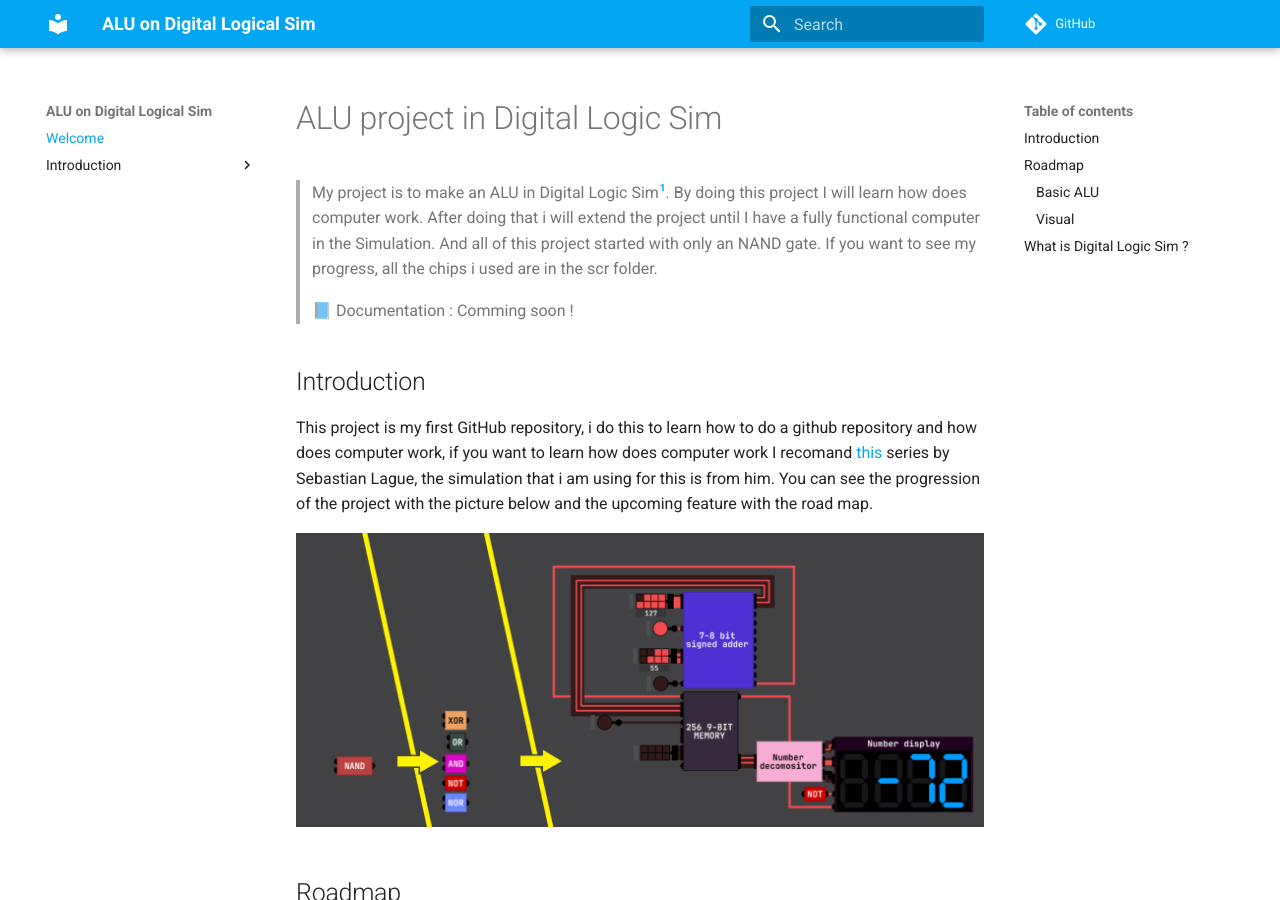
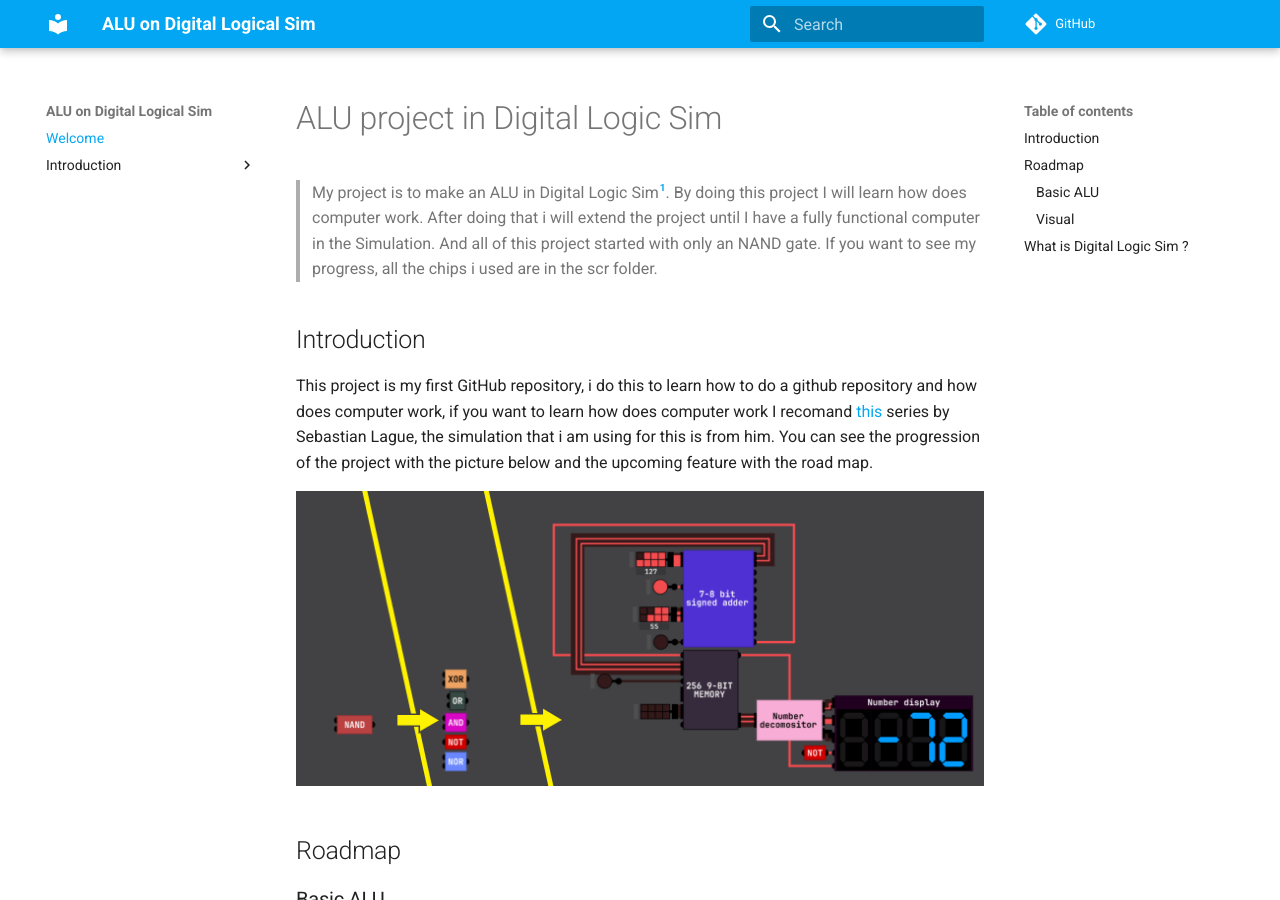
Before and after one commit to nnpfr/alu, an MkDocs documentation site: the page built from documentation/index.md, in a window 1280 px wide and 900 px high. Built offline with MkDocs 1.6.1 and Material for MkDocs 9.7.7, drawn with Linux system fonts in a browser that asks for light colours; comment, search, counter and statistics services are not loaded.

Commit message:
Update index.md
Deleting an extra line

```diff
--- a/documentation/index.md
+++ b/documentation/index.md
@@ -1,8 +1,6 @@
 # ALU project in Digital Logic Sim
 
 > My project is to make an ALU in Digital Logic Sim[^1]. By doing this project I will learn how does computer work. After doing that i will extend the project until I have a fully functional computer in the Simulation. And all of this project started with only an NAND gate. If you want to see my progress, all the chips i used are in the scr folder.
->
-> 📘 Documentation : Comming soon !
 
 ## Introduction
 This project is my first GitHub repository, i do this to learn how to do a github repository and how does computer work, if you want to learn how does computer work I recomand [this](https://youtube.com/playlist?list=PLFt_AvWsXl0dPhqVsKt1Ni_46ARyiCGSq&si=9D6MCIPkoR6OPrXW) series by Sebastian Lague, the simulation that i am using for this is from him. You can see the progression of the project with the picture below and the upcoming feature with the road map.
```
